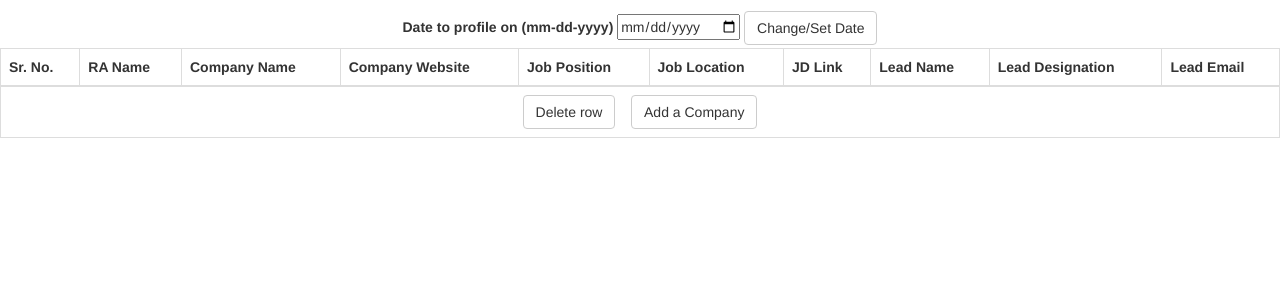
After one commit to AbdulHannanS/ezonera1, a PHP site: page /ProfileLog.php in a window 1280 px wide. The commit adds this page. Shown: the top 300 px of the page. Run offline with PHP 8.4, Linux system fonts and the light colour scheme.

Commit message:
Add files via upload

```diff
--- a/ezonera1/1roughwork.php
+++ b/ezonera1/1roughwork.php
@@ -36,6 +36,9 @@ $stmt=$mysqli->prepare("INSERT INTO empname (EmpName, EmpDesig) VALUES (?, ?)");
 		$stmt3->execute();
 	}
 	$mysqli->close();*/
+	session_start();
+	print_r($_SESSION);
+	//session_destroy();
 	if (isset($_POST['vehicle'])) {
 		print_r($_POST);
 	}
@@ -48,6 +51,8 @@ $stmt=$mysqli->prepare("INSERT INTO empname (EmpName, EmpDesig) VALUES (?, ?)");
 <body>
 	<?php
 	$counter=11;
+	$pss="1234";
+	echo md5($pss);
 	?>
 <form method="post" action="" class="abc<?php echo $counter; ?>">
 	<input type="checkbox" name="vehicle[]" value="Bike"> I have a bike<br>
--- /dev/null
+++ b/ezonera1/DelProfileRow.php
@@ -0,0 +1,3 @@
+<?php
+echo "clicking this button will delete the row";
+?>
--- /dev/null
+++ b/ezonera1/ProfileLog.php
@@ -0,0 +1,99 @@
+<?php
+//Let the User select the date here, and show a profile log below for that date
+session_start();
+if(isset($_POST['Profile_dt']))
+{
+	$_SESSION['prof_dt']=$_POST['Profile_dt'];
+}
+function populate_Profile_log($pdate)
+{
+	$table_row="";
+	$counter=1;
+	require 'dbconn.php';
+	$Select_profile_query="SELECT `profilelog`.`ProfiledID`, `profilelog`.`ProfiledDate`, `radetails`.`RAName`, `compname`.`CompName`, `compname`.`CompSite`, `compname`.`CompStatus`, `empname`.`EmpName`, `empname`.`EmpDesig`, `empname`.`EmpStatus`, `empemail`.`EmpEmail`, `empemail`.`EmpEmailStatus`, `profilelog`.`JobTitle`, `profilelog`.`JobLocation`, `profilelog`.`JDLink` FROM `profilelog` LEFT JOIN `radetails` ON `profilelog`.`RAID` = `radetails`.`RAID` LEFT JOIN `compname` ON `profilelog`.`CompID` = `compname`.`CompID` LEFT JOIN `empname` ON `profilelog`.`EmpID` = `empname`.`EmpID` LEFT JOIN `empemail` ON `profilelog`.`EmpEmailID` = `empemail`.`EmpEmailID` WHERE radetails.RAID= ? and profilelog.ProfiledDate= ?";
+	$stmt=$mysqli->prepare($Select_profile_query);
+	$stmt->bind_param("is", $_SESSION['RAID'], $pdate );
+	$stmt->execute();
+	$res=$stmt->get_result();
+	if($res->num_rows>0)
+	{
+		while ($arr=$res->fetch_assoc()) {
+			$table_row = $table_row."<tr><td><input type='checkbox' name='profiled_ID[]' value='". $arr['ProfiledID'] ."'> ". $counter ."</td><td>". $arr['RAName'] ."</td><td data-toggle='tooltip' title='". $arr['CompStatus'] ."' class='". $arr['CompStatus'] ."' data-placement='auto left' >". $arr['CompName'] ."</td><td>". $arr['CompSite'] ."</td><td>". $arr['JobTitle'] ."</td><td>". $arr['JobLocation'] ."</td><td>". $arr['JDLink'] ."</td><td data-toggle='tooltip' title='". $arr['EmpStatus'] ."' class='". $arr['EmpStatus'] ."' data-placement='auto left' >". $arr['EmpName'] ."</td><td>". $arr['EmpDesig'] ."</td><td data-toggle='tooltip' title='". $arr['EmpEmailStatus'] ."' class='". $arr['EmpEmailStatus'] ."' data-placement='auto left' >". $arr['EmpEmail'] ."</td></tr>";
+			$counter++;
+		}
+		return $table_row;
+	}
+	else
+	{
+		return "<tr><td colspan='10' style='text-align:center;'>No Data Available for this date</td></tr>";
+	}
+}
+?>
+<!DOCTYPE html>
+<html>
+<head>
+	<title>Profile log</title>
+	<meta charset="utf-8">
+	<meta name="viewport" content="width=device-width, initial-scale=1">
+	<link rel="stylesheet" href="https://maxcdn.bootstrapcdn.com/bootstrap/3.3.7/css/bootstrap.min.css">
+  	<script src="https://ajax.googleapis.com/ajax/libs/jquery/3.3.1/jquery.min.js"></script>
+  	<script src="https://maxcdn.bootstrapcdn.com/bootstrap/3.3.7/js/bootstrap.min.js"></script>
+	<style type="text/css">
+		.DNC, .incorrect{
+			background-color: red;
+		}
+		.point-of-Contact
+		{
+			background-color: green;
+		}
+		}
+	</style>
+</head>
+<body>
+ <!-- add a date field on the top with 2 buttons. 1st will enable the  date field if the use wants to change the date field. Second will submit the date and will set the session variable for date. -->
+ 	<div style="padding: 3px; text-align: center; margin-top: 8px;">
+		<form action="" method="post" class="form-inline">
+			<div class="form-group">
+				<label for="dtField">Date to profile on (mm-dd-yyyy)</label>
+				<input type="date" name="Profile_dt" <?php
+				if(isset($_SESSION['prof_dt']))
+					echo "value='". $_SESSION['prof_dt'] ."'";
+				?>>
+			</div>
+			<button type="submit" class="btn btn-default" name="dt_changer">Change/Set Date</button>
+		</form>
+	</div>
+	<div class="row">
+		<div class="col-sm-12">
+			<!-- https://www.formget.com/angularjs-crud/#crud_read
+			show table using angular -->
+			<form method="post" action="3roughwork.php">
+				<table class="table table-bordered table-fixed">
+					<thead>
+						<tr><th>Sr. No.</th>
+						<th>RA Name</th>
+						<th>Company Name</th>
+						<th>Company Website</th>
+						<th>Job Position</th>
+						<th>Job Location</th>
+						<th>JD Link</th>
+						<th>Lead Name</th>
+						<th>Lead Designation</th>
+						<th>Lead Email</th></tr>
+					</thead>
+					<tbody>
+						<tr><td colspan="10" style="text-align: center;"><button type="submit" class="btn btn-default" name="Delete_line">Delete row</button>&nbsp;&nbsp;&nbsp;
+							<!-- change may be needed while migrating to another server --><button class="btn btn-default" onclick="Location.href='3roughwork.php';">Add a Company</button></td></tr>
+							<?php
+							if(isset($_SESSION['prof_dt']))
+							{
+								echo populate_Profile_log($_SESSION['prof_dt']);
+							}
+							?>
+					</tbody>
+				</table>
+			</form>
+		</div>
+	</div>
+</body>
+</html>
```
Also changed, not shown: ezonera1 sql/ezonera1.sql (+28 -4 lines), ezonera1/LogInsertBack.php (added, +26 -0 lines), ezonera1/Login.php (added, +78 -0 lines), ezonera1/empAdd.php (+17 -9 lines).
